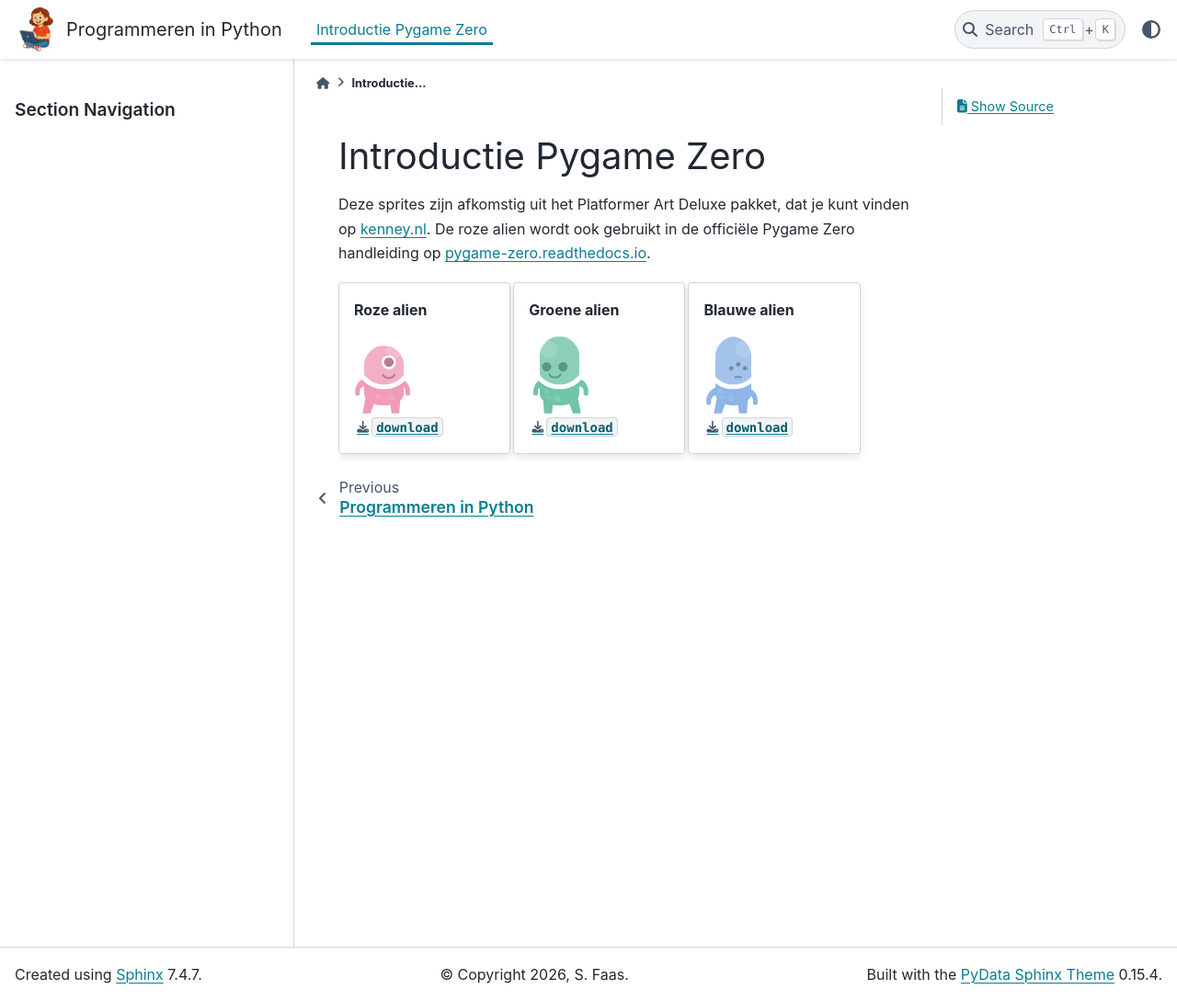
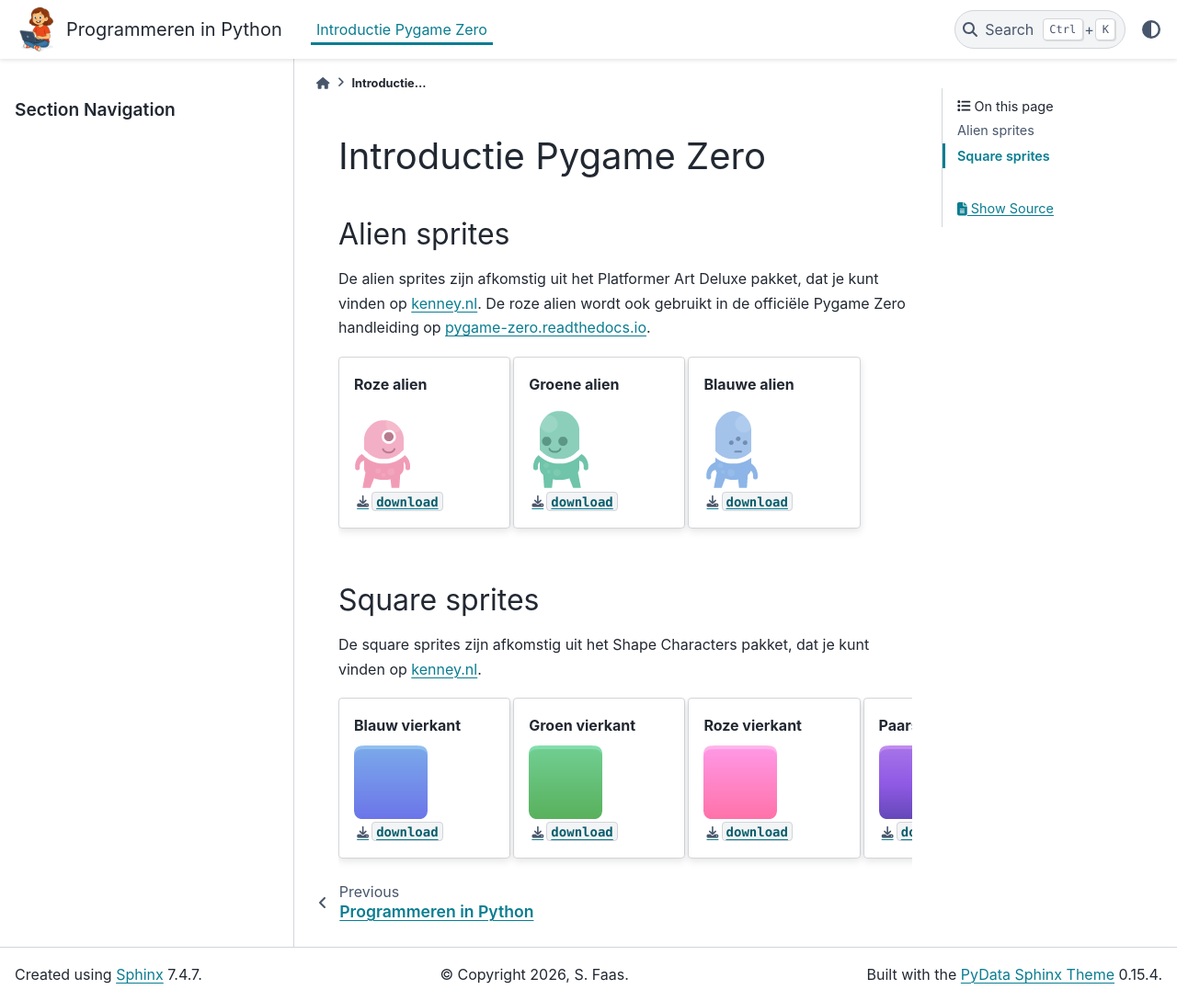
Before and after one commit to meneerfaas/meneerfaas.github.io, a Sphinx documentation site: the page built from doc/01_pygame_zero_intro/pygame_zero_intro.rst, in a window 1280 px wide and 1089 px high. Shown: the whole window at 92% size. Built offline with Sphinx 7.4.7 and the PyData theme 0.15.4, drawn with Linux system fonts in a browser that asks for light colours.

Commit message:
Added square sprites

```diff
--- a/doc/01_pygame_zero_intro/pygame_zero_intro.rst
+++ b/doc/01_pygame_zero_intro/pygame_zero_intro.rst
@@ -1,6 +1,8 @@
 Introductie Pygame Zero
 =========================
-Deze sprites zijn afkomstig uit het Platformer Art Deluxe pakket, dat je kunt vinden op `kenney.nl <https://kenney.nl/>`_. De roze alien wordt ook gebruikt in de officiële Pygame Zero handleiding op `pygame-zero.readthedocs.io <https://pygame-zero.readthedocs.io>`_.
+Alien sprites
+--------------
+De alien sprites zijn afkomstig uit het Platformer Art Deluxe pakket, dat je kunt vinden op `kenney.nl <https://kenney.nl/>`_. De roze alien wordt ook gebruikt in de officiële Pygame Zero handleiding op `pygame-zero.readthedocs.io <https://pygame-zero.readthedocs.io>`_.
 
 .. card-carousel:: 3
 
@@ -24,3 +26,51 @@ Deze sprites zijn afkomstig uit het Platformer Art Deluxe pakket, dat je kunt vi
            :alt: Blauwe alien
 
         :download:`download <assets/alien_blue.png>`
+
+Square sprites
+---------------
+De square sprites zijn afkomstig uit het Shape Characters pakket, dat je kunt vinden op `kenney.nl <https://kenney.nl/>`_.
+
+.. card-carousel:: 3
+
+    .. card:: Blauw vierkant
+
+        .. image:: assets/square_blue.png
+           :alt: Blauw vierkant
+
+        :download:`download <assets/square_blue.png>`
+
+    .. card:: Groen vierkant
+
+        .. image:: assets/square_green.png
+           :alt: Green vierkant
+
+        :download:`download <assets/square_green.png>`
+
+    .. card:: Roze vierkant
+
+        .. image:: assets/square_pink.png
+           :alt: Roze vierkant
+
+        :download:`download <assets/square_pink.png>`
+
+    .. card:: Paars vierkant
+
+        .. image:: assets/square_purple.png
+           :alt: Paars vierkant
+
+        :download:`download <assets/square_purple.png>`
+
+    .. card:: Rood vierkant
+
+        .. image:: assets/square_red.png
+           :alt: Rood vierkant
+
+        :download:`download <assets/square_red.png>`
+
+    .. card:: Geel vierkant
+
+        .. image:: assets/square_yellow.png
+           :alt: Geel vierkant
+
+        :download:`download <assets/square_yellow.png>`
```
Also changed, not shown: doc/01_pygame_zero_intro/assets/square_blue.png (added), doc/01_pygame_zero_intro/assets/square_green.png (added), doc/01_pygame_zero_intro/assets/square_pink.png (added), doc/01_pygame_zero_intro/assets/square_purple.png (added), doc/01_pygame_zero_intro/assets/square_red.png (added), doc/01_pygame_zero_intro/assets/square_yellow.png (added).
